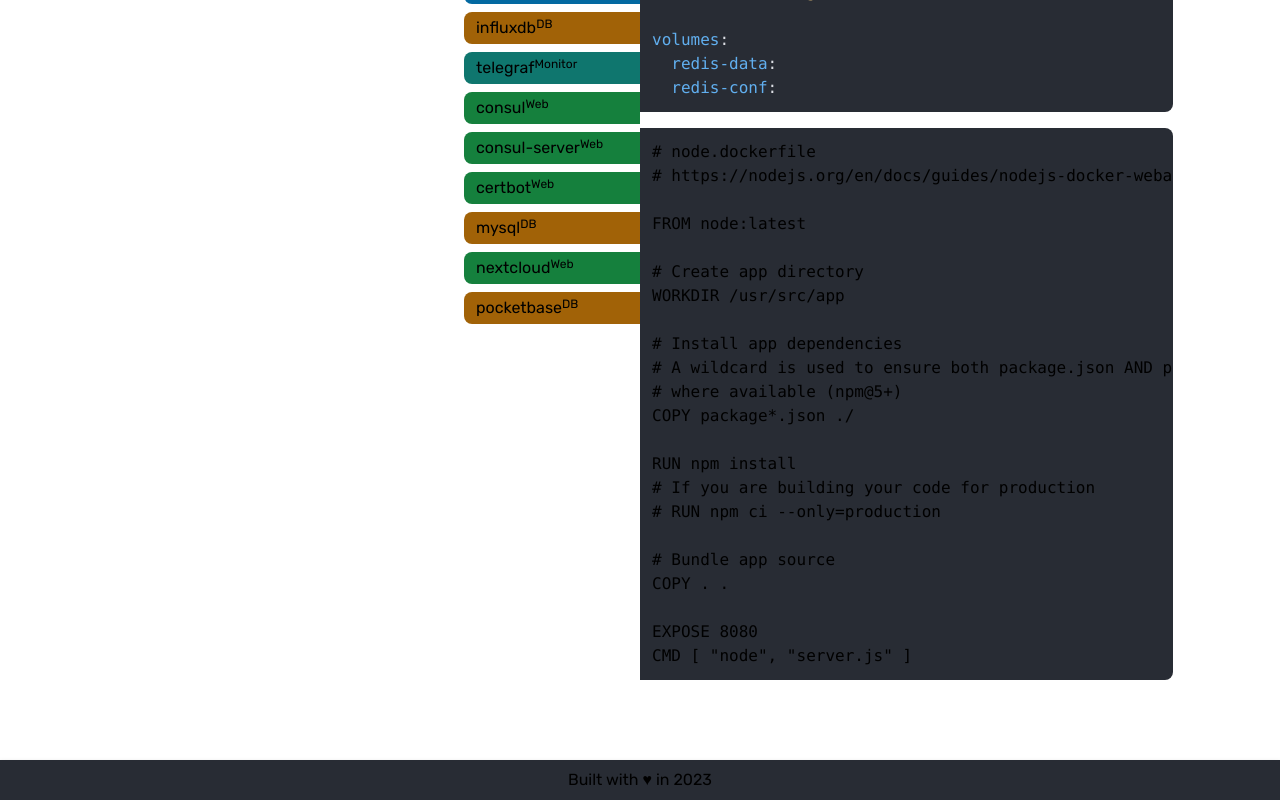
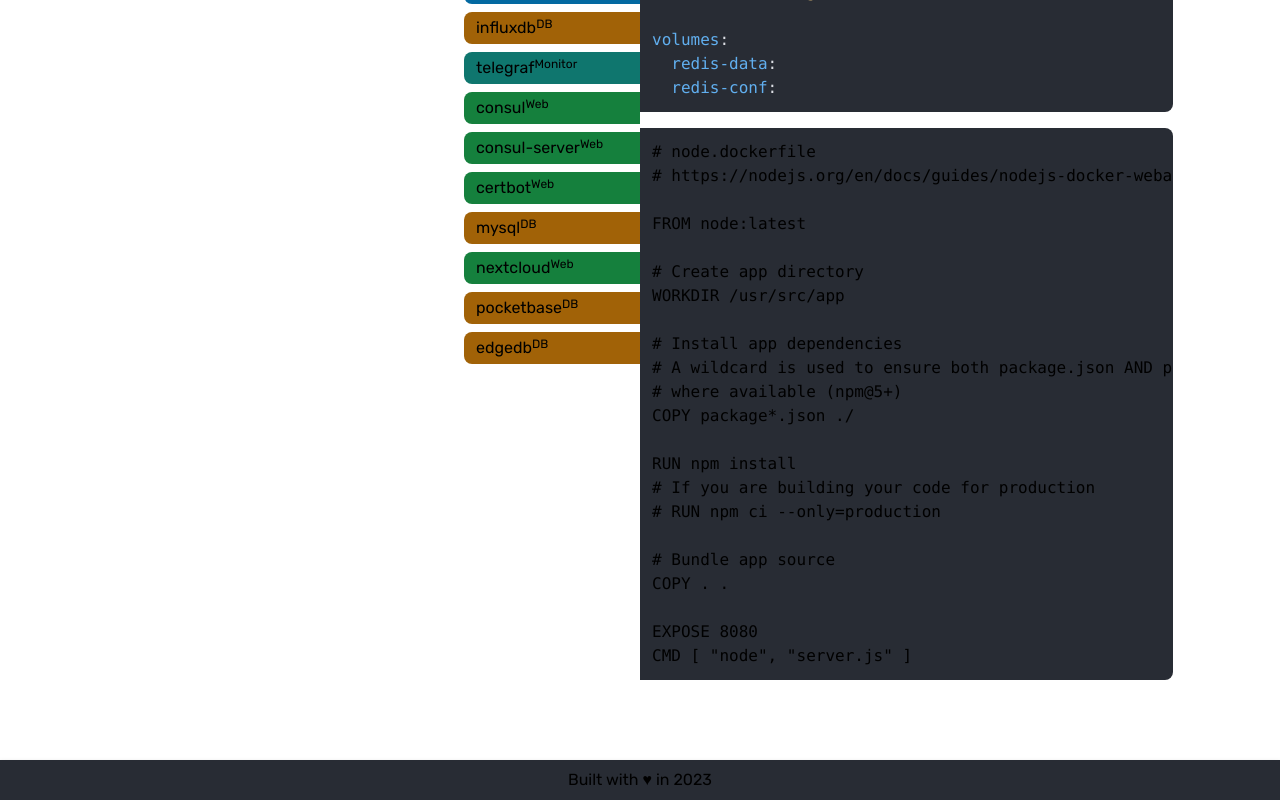
Before and after one commit to eliaspeteri/docker-boilerplate, a React (Vite) app: page / in a window 1280 px wide. Shown: the part 1817-2617 px from the top of the page. Built offline with nearby package versions, Linux system fonts and the light colour scheme.

Commit message:
chore: added edgedb config

```diff
--- a/src/options.ts
+++ b/src/options.ts
@@ -211,4 +211,12 @@ export const optionsList: Option[] = [
     dockerfile: `# pocketbase.dockerfile\n# https://pocketbase.io/docs/going-to-production#using-docker\n\nFROM alpine:latest\n\nARG PB_VERSION=0.12.2\n\nRUN apk add --no-cache \\\n\tunzip \\\n\tca-certificates\n\n# download and unzip pocketbase\nADD https://github.com/pocketbase/pocketbase/releases/download/v\${PB_VERSION}\n/pocketbase_\${PB_VERSION}_linux_amd64.zip /tmp/pb.zip\nRUN unzip /tmp/pb.zip -d /pb/\n\nEXPOSE 8090\n\n#start pocketbase\nCMD ["/pb/pocketbase", "serve", "--http=0.0.0.0:8090"]`,
     tag: 'DB',
   },
+  {
+    name: 'edgedb',
+    image: 'edgedb/edgedb',
+    environmentVariables: ['EDGEDB_SERVER_SECURITY=insecure_dev_mode'],
+    volumes: [{ source: './dbschema', target: 'dbschema' }],
+    ports: ['5656:5656'],
+    tag: 'DB',
+  },
 ];
```
